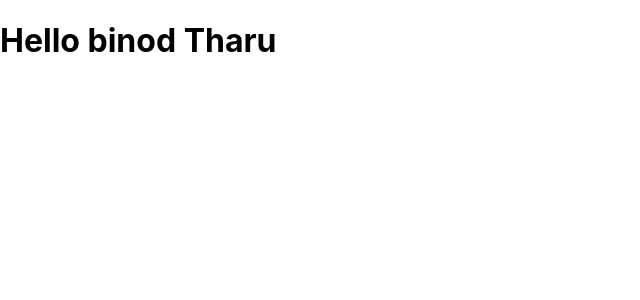
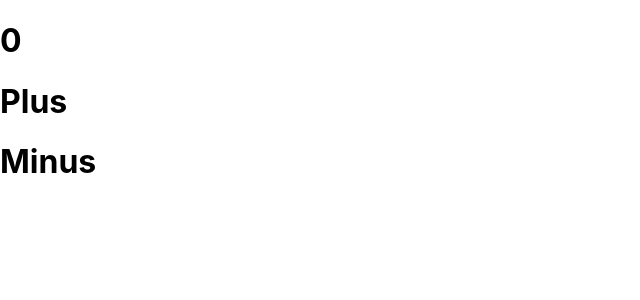
Before and after one commit to Insitium/learning-react, a React (Create React App) app: page / in a window 1280 px wide. Shown: the top 300 px of the page, without its empty margins (0-640 px from the left). Built offline with nearby package versions, Linux system fonts and the light colour scheme.

Commit message:
28:06 onClick() listener

```diff
--- a/src/App.js
+++ b/src/App.js
@@ -1,13 +1,14 @@
 import './App.css';
 import React from 'react';
 import HelloWorld from './Components/HelloWorld'
-import counterExample from './Components/counterExample'
+import CounterExample from './Components/CounterExample'
 
 function App() {
   return (
    <div>
-     <HelloWorld name="binod Tharu"/>
-   </div>
+     {/*<HelloWorld name="binod Tharu"/>*/}
+     <CounterExample/>
+    </div>
   );
 }
 export default App;
--- a/src/Components/counterExample.js
+++ b/src/Components/counterExample.js
@@ -1,12 +1,19 @@
-import React,{ useState } from 'react'
+import React, { useState } from 'react'
+
 function CounterExample(){
-    //const [count, setCount] = useState(0)
-    console.log(useState(0))
+    const [count, setCount] = useState(0)
     return(
         <div>
-
+            <h1>
+                {count}
+            </h1>
+            <h1 onClick={() => setCount(count+1)}>
+                Plus
+            </h1>
+            <h1 onClick={() => setCount(count-1)}>
+                Minus
+            </h1>
         </div>
     )
 }
-
 export default CounterExample
```
